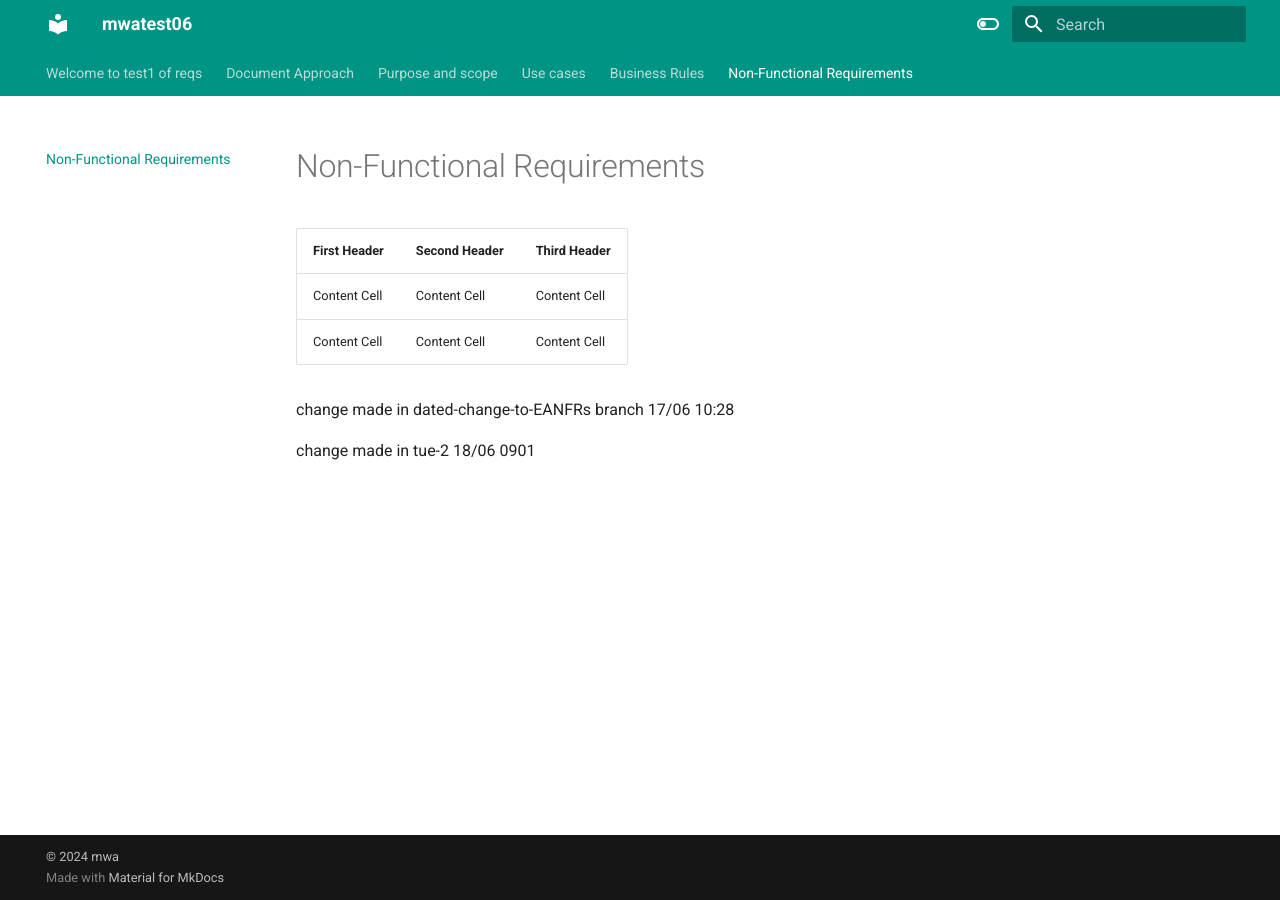
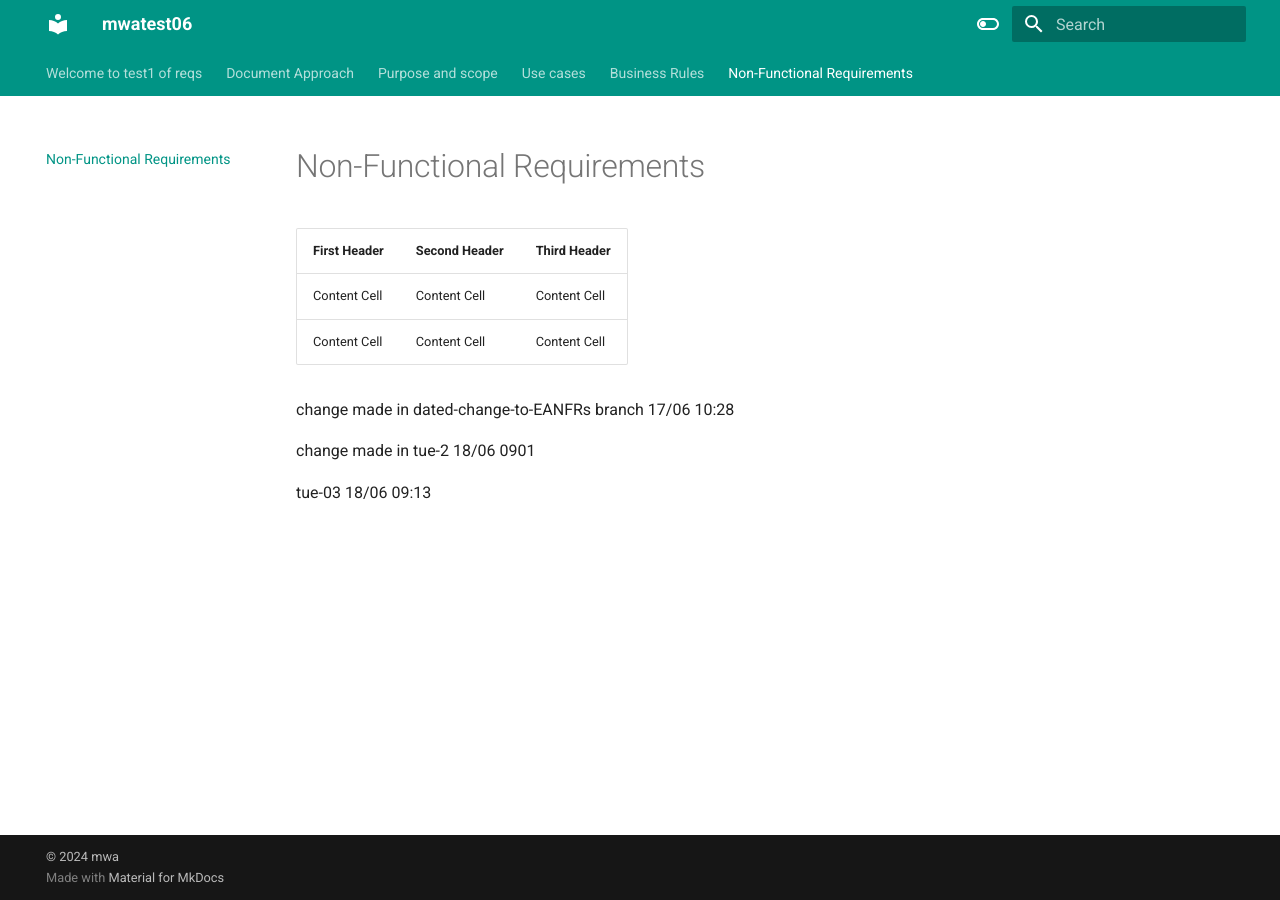
Before and after one commit to MwaGitHub/mwatest06, an MkDocs documentation site: the page built from docs/EANFRs.md, in a window 1280 px wide. Built offline with MkDocs 1.6.1 and Material for MkDocs 9.7.7, drawn with Linux system fonts in a browser that asks for light colours.

Commit message:
commit tue-03

```diff
--- a/docs/EANFRs.md
+++ b/docs/EANFRs.md
@@ -9,3 +9,5 @@
 change made in dated-change-to-EANFRs branch 17/06 10:28
 
 change made in tue-2 18/06 0901
+
+tue-03 18/06 09:13
```
